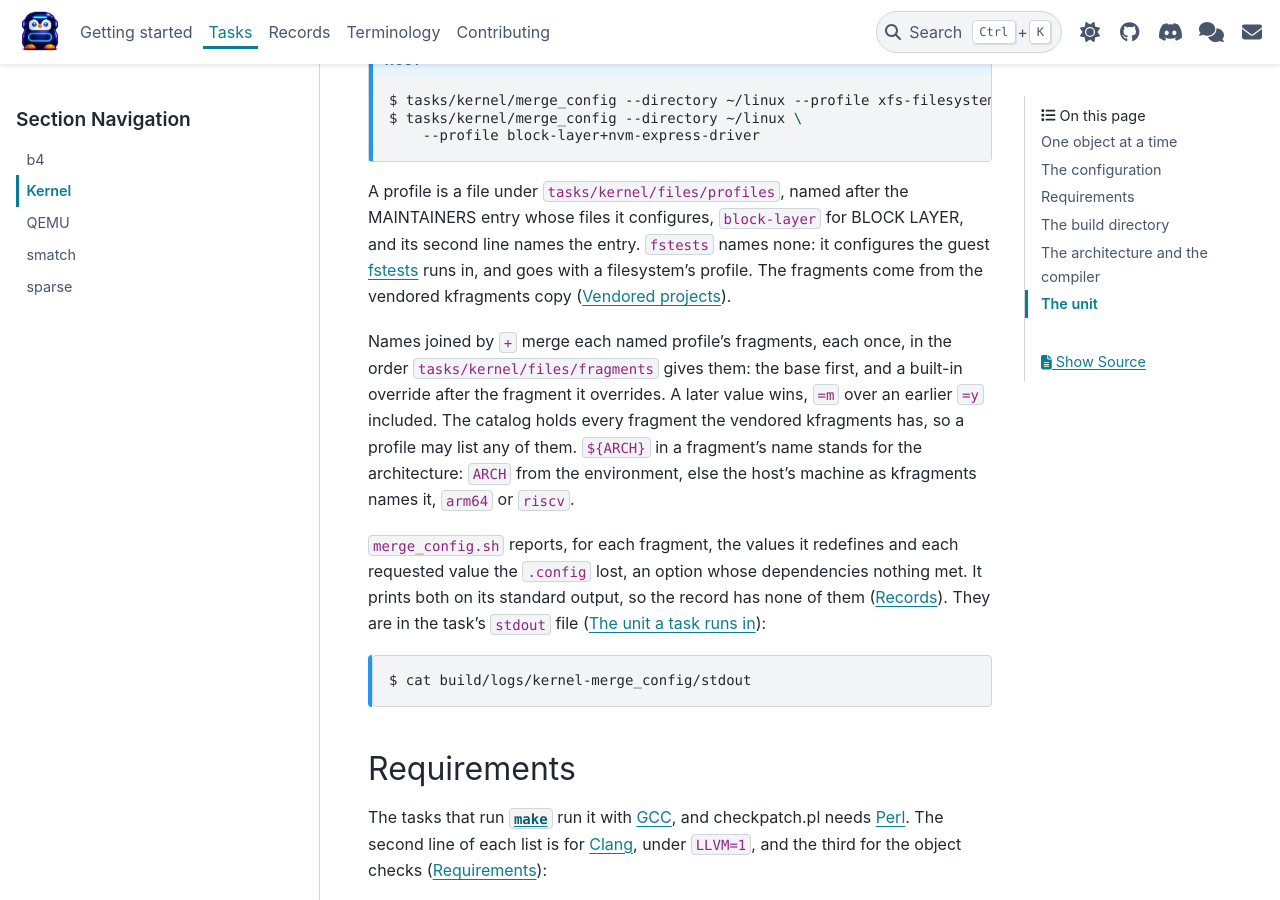
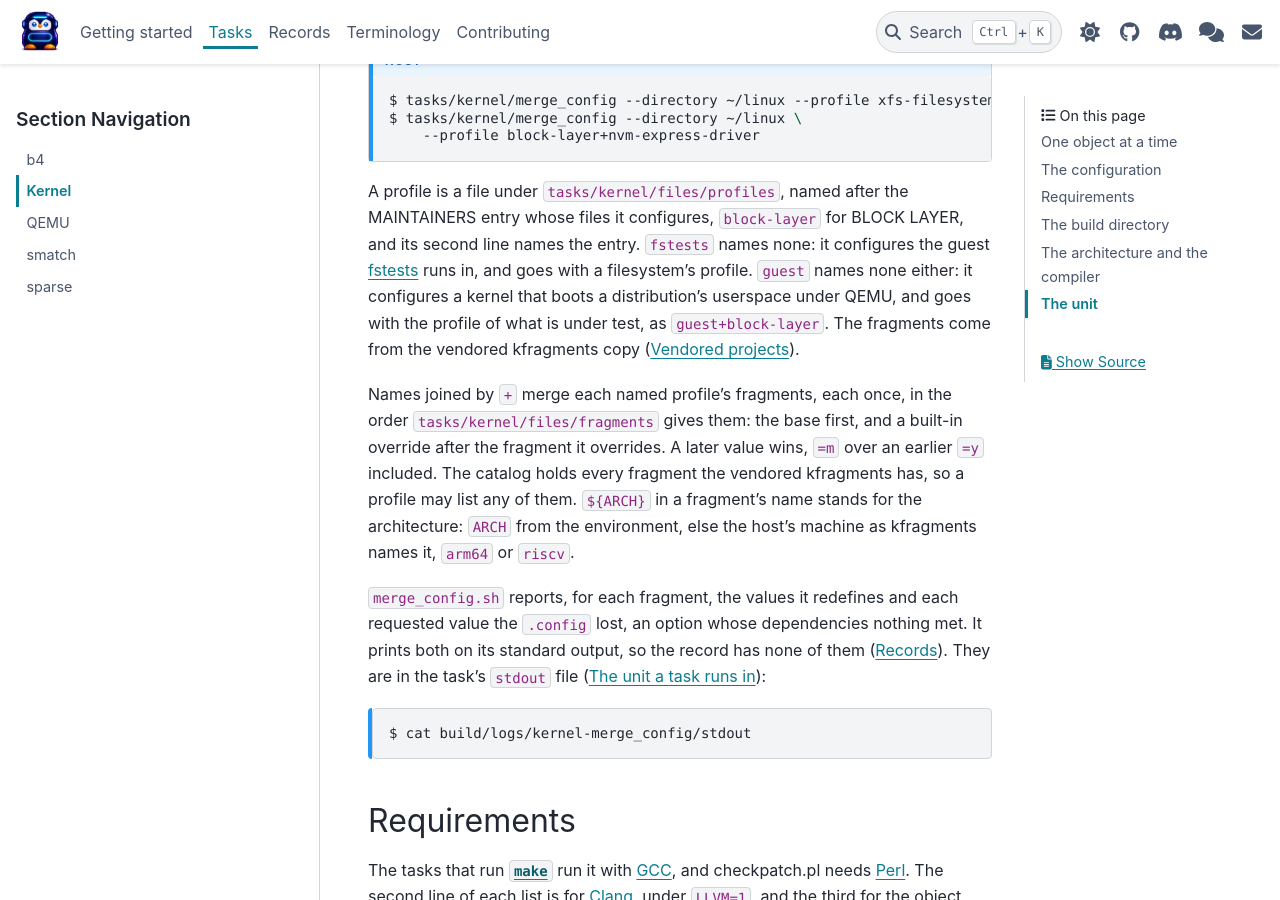
Before and after one commit to linux-kdevops/kdevops-ng, a Sphinx documentation site: the page built from docs/tasks/kernel.rst, in a window 1280 px wide and 900 px high, scrolled down 1405 px. Built offline with Sphinx 7.4.7 and the PyData theme 0.15.4, drawn with Linux system fonts in a browser that asks for light colours.

Commit message:
kernel: add the guest profile
A subsystem's profile configures its code and not a kernel that
boots. This one, joined with it, builds what a distribution's
userspace needs under QEMU: its root file systems, the EFI
partition's vfat, virtio and vsock. virtiofs is built in, since a
guest mounts the share that holds its modules before it can load one.

Signed-off-by: Daniel Gomez <da.gomez@kernel.org>

```diff
--- a/docs/tasks/kernel.rst
+++ b/docs/tasks/kernel.rst
@@ -83,8 +83,11 @@ A profile is a file under :src:`tasks/kernel/files/profiles`, named
 after the MAINTAINERS entry whose files it configures, ``block-layer``
 for BLOCK LAYER, and its second line names the entry. ``fstests`` names
 none: it configures the guest `fstests`_ runs in, and goes with a
-filesystem's profile. The fragments come from the vendored kfragments
-copy (:doc:`/contributing/vendor`).
+filesystem's profile. ``guest`` names none either: it configures a
+kernel that boots a distribution's userspace under QEMU, and goes with
+the profile of what is under test, as ``guest+block-layer``. The
+fragments come from the vendored kfragments copy
+(:doc:`/contributing/vendor`).
 
 Names joined by ``+`` merge each named profile's fragments, each once,
 in the order :src:`tasks/kernel/files/fragments` gives them: the base
```
Also changed, not shown: 1 other file.
